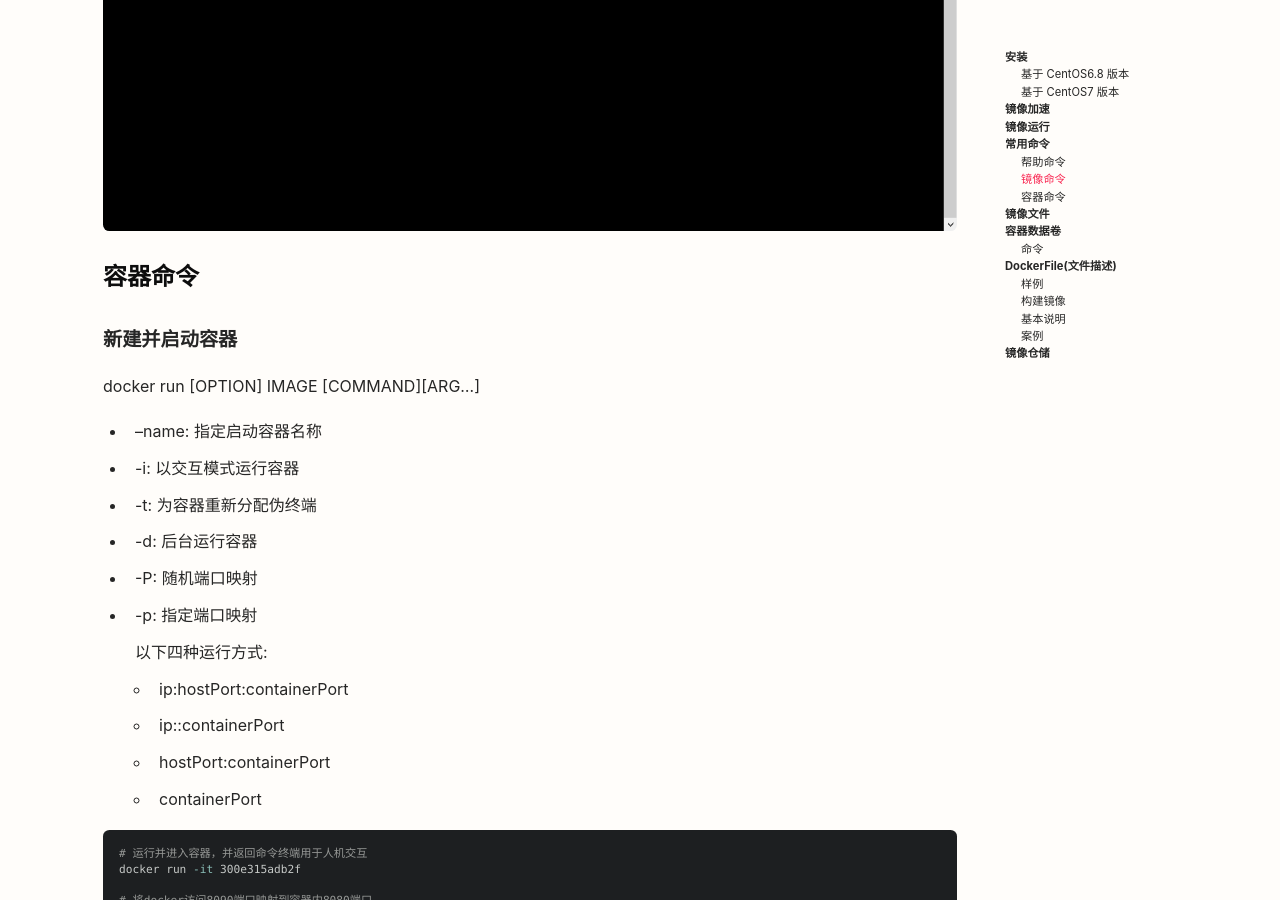
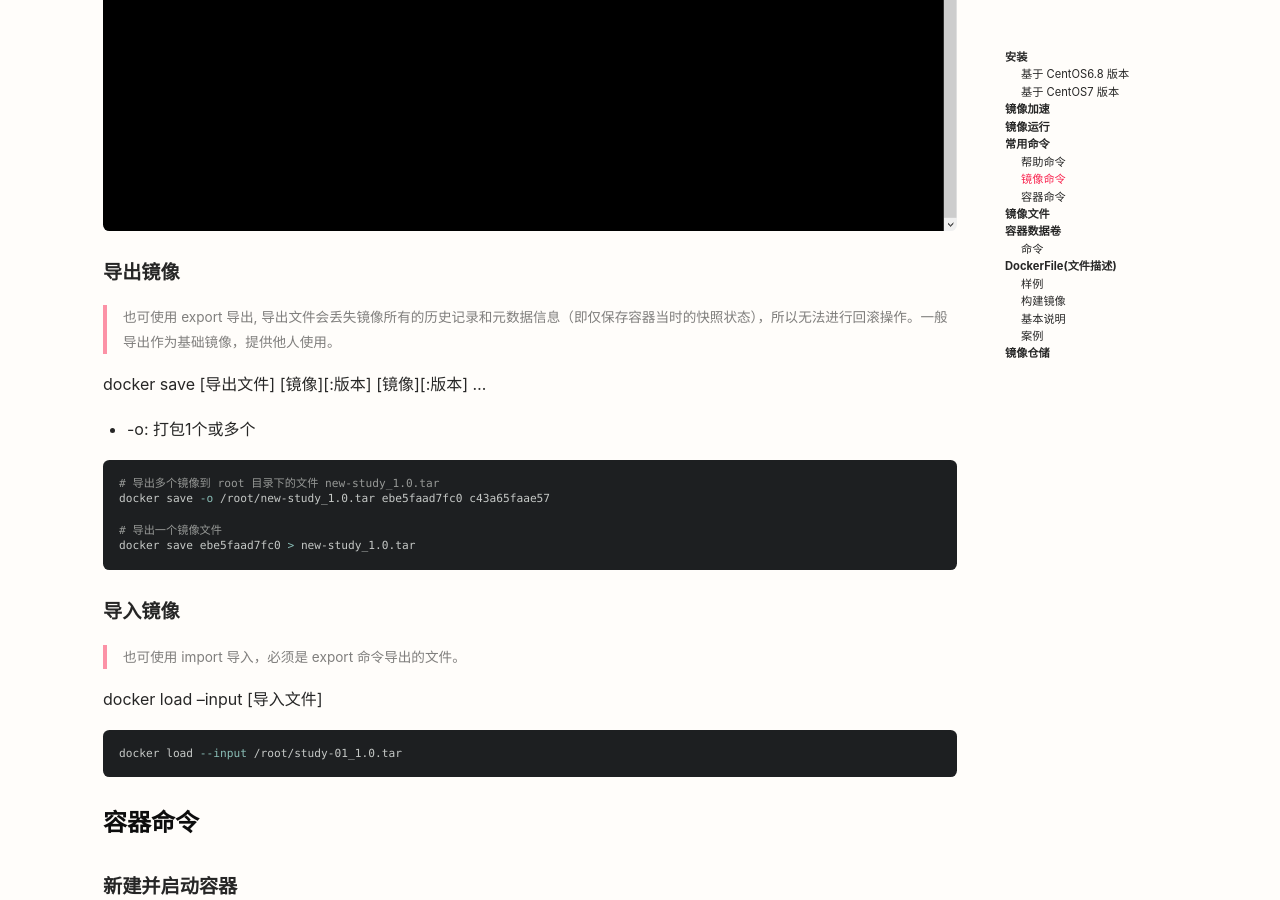
Before and after one commit to cloudland/cloudland.github.io, a Jekyll site: the page built from _posts/devops/2021-06-03-docker.md, in a window 1280 px wide and 900 px high, scrolled down 5654 px. Built offline with Jekyll 4.4.1, drawn with Linux system fonts in a browser that asks for light colours; nearby versions of some CDN libraries.

Commit message:
新增内容

````diff
--- a/_posts/devops/2021-06-03-docker.md
+++ b/_posts/devops/2021-06-03-docker.md
@@ -188,6 +188,32 @@ docker rmi hello-world
 ```
 
 ![运行结果](https://cloudland.github.io/assets/images/202106/docker-4.png){:.rounded}
+
+#### 导出镜像
+
+> 也可使用 export 导出, 导出文件会丢失镜像所有的历史记录和元数据信息（即仅保存容器当时的快照状态），所以无法进行回滚操作。一般导出作为基础镜像，提供他人使用。
+
+docker save [导出文件] [镜像][:版本] [镜像][:版本] ...
+
+* -o: 打包1个或多个
+
+```shell
+# 导出多个镜像到 root 目录下的文件 new-study_1.0.tar
+docker save -o /root/new-study_1.0.tar ebe5faad7fc0 c43a65faae57
+
+# 导出一个镜像文件
+docker save ebe5faad7fc0 > new-study_1.0.tar
+```
+
+#### 导入镜像
+
+> 也可使用 import 导入，必须是 export 命令导出的文件。
+
+docker load --input [导入文件]
+
+```shell
+docker load --input /root/study-01_1.0.tar
+```
 
 ### 容器命令
 
````
